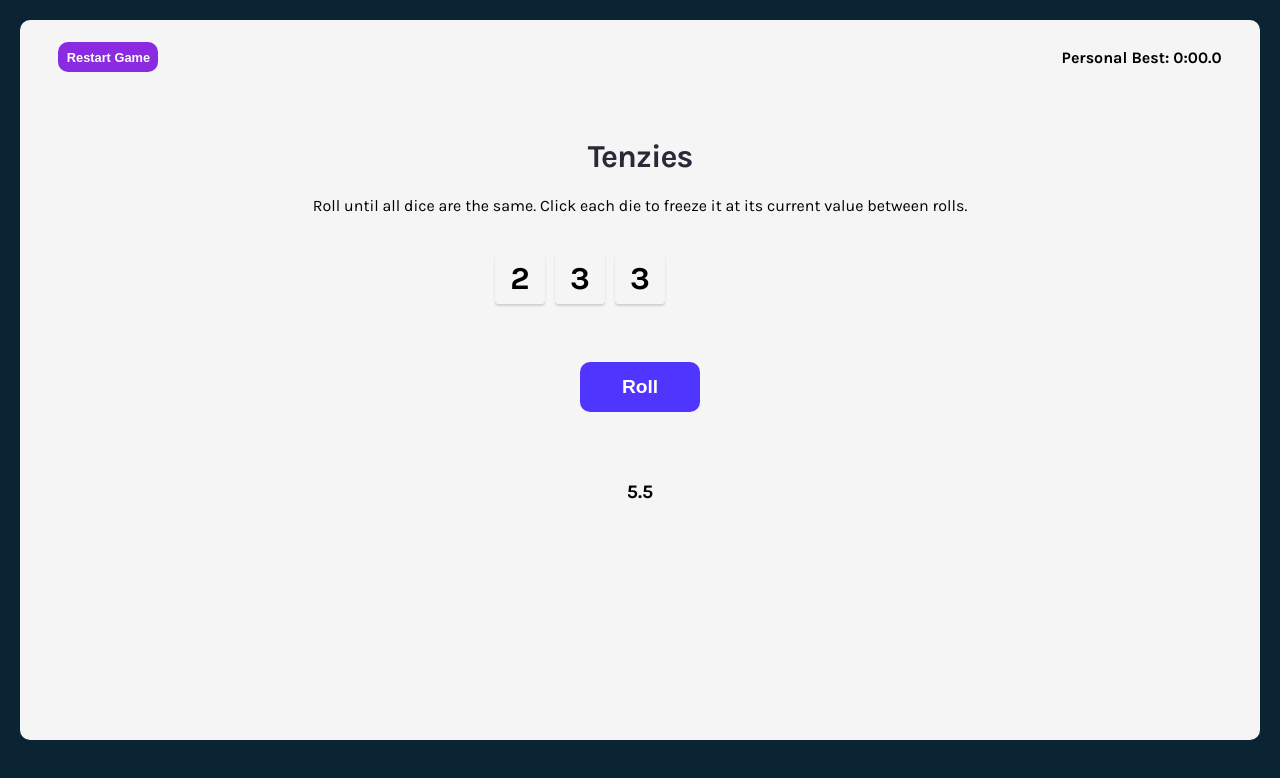
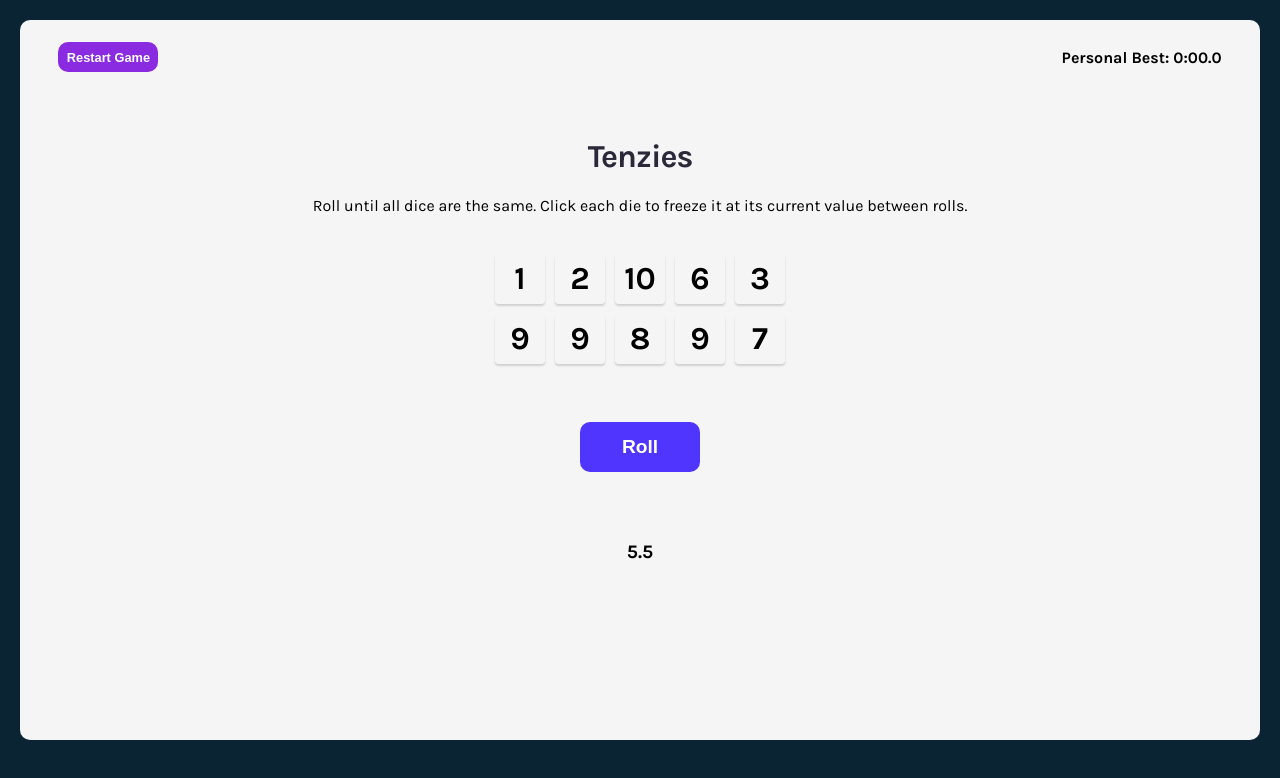
Before and after one commit to DavidPeguero/Tenzies, a React (Create React App) app: page / in a window 1280 px wide. Shown: the top 778 px of the page. Built offline with nearby package versions, Linux system fonts and the light colour scheme.

Commit message:
Changed number of Dice back to 10

```diff
--- a/src/App.js
+++ b/src/App.js
@@ -3,7 +3,7 @@ import React from "react"
 import Confetti from 'react-confetti'
 
 function App() {
-  const DIE_NUM = 3;
+  const DIE_NUM = 10;
   const TIMER_INTERVAL = 10;
   const [dice, setDice] = React.useState(() => newDice())
   const [tenzies, setTenzies] = React.useState(false)
```
